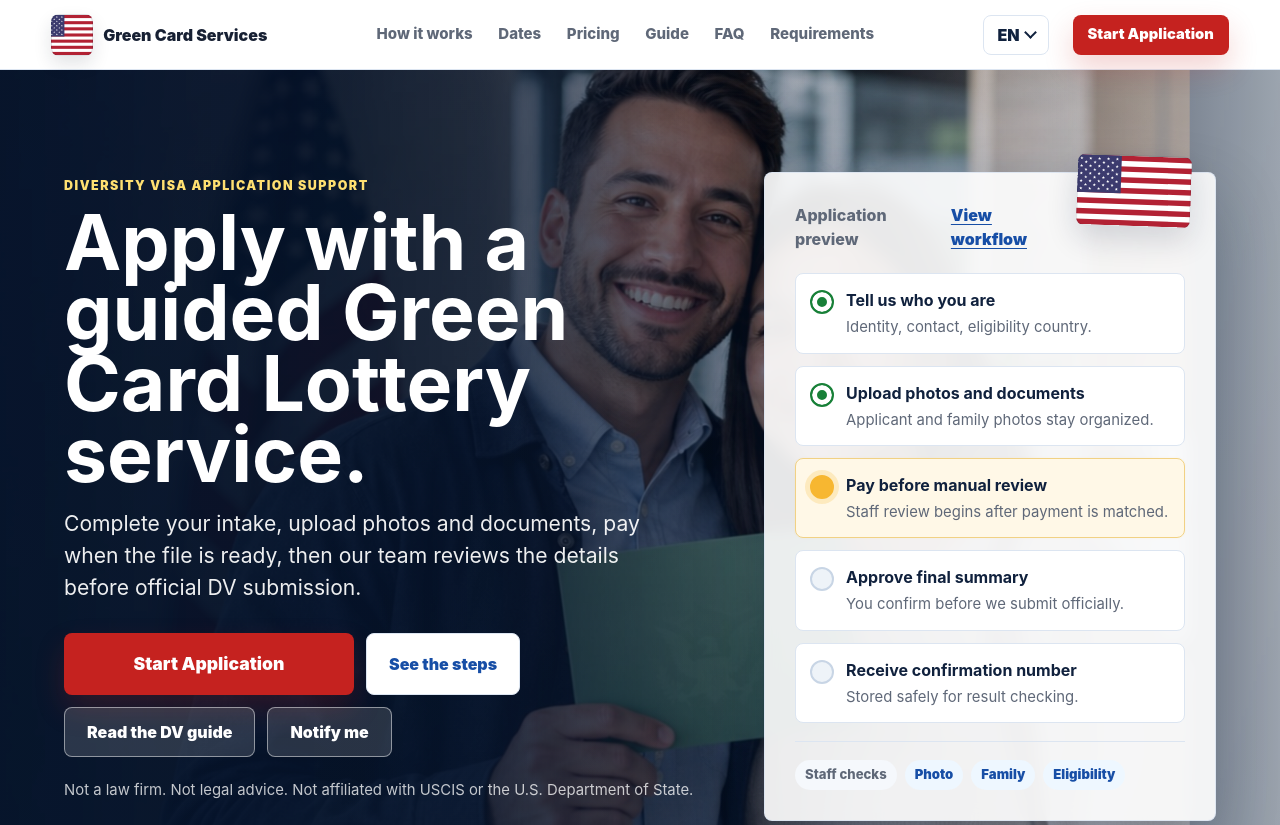
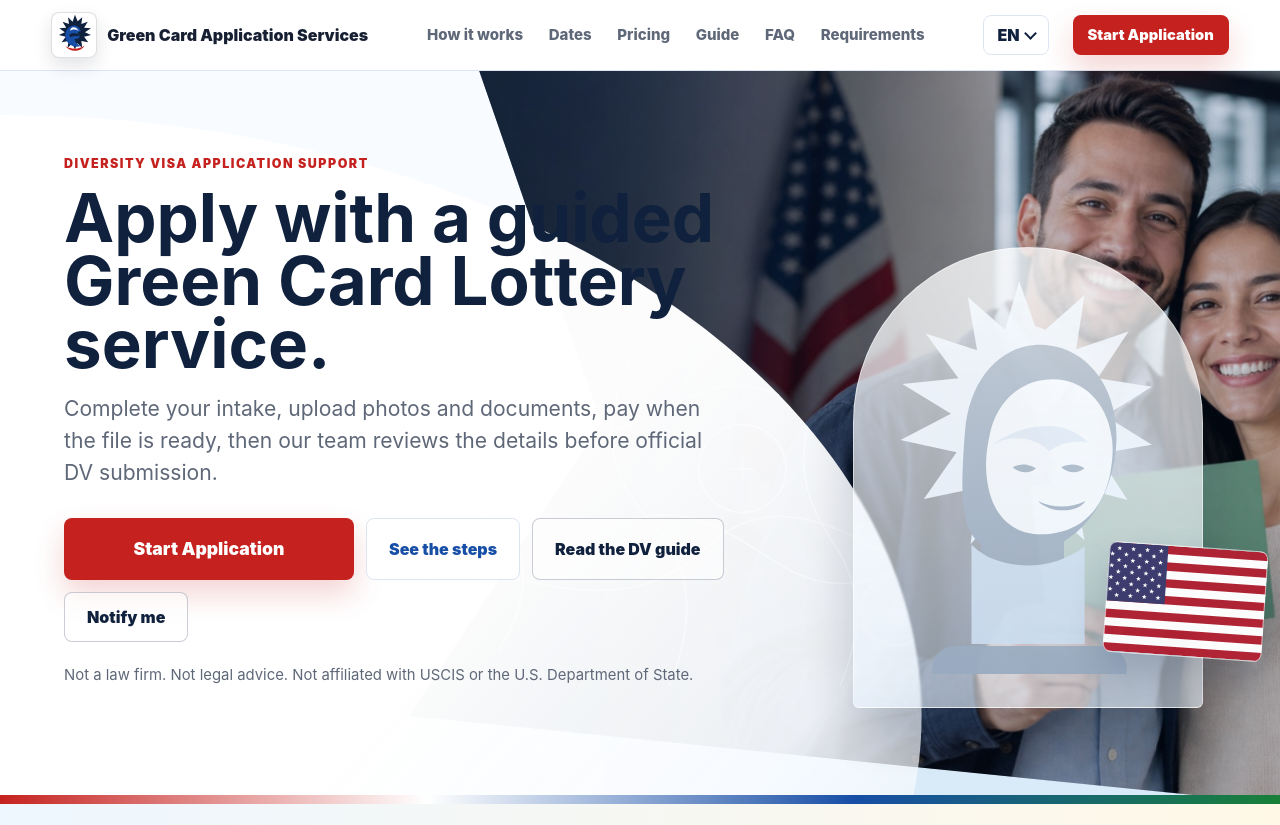
Before and after one commit to lakviat/greencardapplicationservices, a plain HTML site: page index.html in a window 1280 px wide. Shown: the top 825 px of the page. Drawn offline with Linux system fonts and the light colour scheme.

Commit message:
Refresh logo and homepage hero

```diff
--- a/REQUIREMENTS.txt
+++ b/REQUIREMENTS.txt
@@ -81,6 +81,11 @@ Implemented frontend features:
    - Desktop: compact EN dropdown near the Start Application button.
    - Mobile: language links appear inside the Menu panel.
    - Current links point to English/source country pages until real translated routes are created.
+14. Brand/hero refresh:
+   - The header and browser icon now use an original Statue of Liberty head mark instead of the U.S. flag-only square.
+   - The homepage hero application-preview/status card has been removed.
+   - The homepage hero now uses a cleaner white wave, people photo carousel, subtle map-line texture, and Liberty visual direction.
+   - The application section includes a small document-review visual to make the left side feel less empty.
 
 Implemented Google Apps Script files tracked in repo:
 1. scripts/notifications-apps-script.gs
--- a/assets/styles.css
+++ b/assets/styles.css
@@ -71,6 +71,7 @@ a {
   display: inline-flex;
   align-items: center;
   gap: 10px;
+  max-width: min(34vw, 360px);
   font-weight: 900;
   white-space: nowrap;
 }
@@ -79,10 +80,11 @@ a {
   position: relative;
   display: grid;
   place-items: center;
-  width: 42px;
-  height: 42px;
+  flex: 0 0 auto;
+  width: 46px;
+  height: 46px;
   overflow: hidden;
-  background: url("us-flag.svg") center / cover no-repeat;
+  background: url("liberty-mark.svg") center / cover no-repeat;
   border: 1px solid rgba(16, 33, 61, 0.14);
   border-radius: 8px;
   box-shadow: 0 8px 18px rgba(23, 32, 51, 0.12);
@@ -98,6 +100,11 @@ a {
 
 .brand-mark span {
   display: none;
+}
+
+.brand > span:last-child {
+  overflow: hidden;
+  text-overflow: ellipsis;
 }
 
 .site-nav {
@@ -785,7 +792,57 @@ h3 {
   grid-template-columns: minmax(0, 0.8fr) minmax(360px, 1.2fr);
   gap: clamp(28px, 5vw, 70px);
   align-items: start;
-  background: #fff;
+  background:
+    linear-gradient(
+      115deg,
+      rgba(255, 255, 255, 0.94),
+      rgba(255, 255, 255, 0.98)
+    ),
+    url("map-lines.svg") left 6% top 18% / min(760px, 70vw) auto no-repeat,
+    #fff;
+}
+
+.apply-visual-card {
+  display: grid;
+  grid-template-columns: 70px minmax(0, 1fr);
+  gap: 16px;
+  align-items: center;
+  margin-top: 28px;
+  padding: 18px;
+  background:
+    linear-gradient(
+      135deg,
+      rgba(234, 244, 255, 0.82),
+      rgba(255, 248, 231, 0.72)
+    ),
+    #fff;
+  border: 1px solid var(--line);
+  border-radius: 8px;
+  box-shadow: 0 14px 34px rgba(23, 32, 51, 0.08);
+}
+
+.apply-visual-seal {
+  width: 70px;
+  aspect-ratio: 1;
+  background:
+    url("liberty-mark.svg") center / 86% no-repeat,
+    #fff;
+  border: 1px solid rgba(16, 33, 61, 0.1);
+  border-radius: 8px;
+  box-shadow: 0 10px 22px rgba(23, 32, 51, 0.1);
+}
+
+.apply-visual-card strong {
+  display: block;
+  color: var(--navy);
+  font-size: 1.05rem;
+}
+
+.apply-visual-card span {
+  display: block;
+  margin-top: 4px;
+  color: var(--muted);
+  font-weight: 750;
 }
 
 .notice-box {
@@ -1856,6 +1913,15 @@ small {
 }
 
 @media (max-width: 1100px) {
+  .site-nav {
+    display: none;
+  }
+
+  .mobile-menu {
+    display: block;
+    justify-self: end;
+  }
+
   .process-grid,
   .benefit-grid,
   .faq-grid,
@@ -1949,6 +2015,7 @@ small {
   }
 
   .brand {
+    max-width: calc(100vw - 138px);
     font-size: 0.98rem;
   }
 
@@ -2140,11 +2207,15 @@ small {
 .hero-dashboard {
   position: relative;
   display: grid;
-  grid-template-columns: minmax(0, 1.12fr) minmax(320px, 0.78fr);
-  gap: clamp(24px, 4vw, 56px);
-  min-height: 680px;
-  padding: clamp(54px, 8vw, 104px) clamp(18px, 5vw, 72px);
-  background: #08182d;
+  grid-template-columns: minmax(0, 1fr);
+  gap: clamp(18px, 3vw, 44px);
+  min-height: 660px;
+  align-items: center;
+  padding: clamp(48px, 7vw, 84px) clamp(18px, 5vw, 72px) clamp(66px, 8vw, 104px);
+  overflow: hidden;
+  background:
+    linear-gradient(90deg, #f8fbff 0%, #f8fbff 47%, #d9eaf8 47%, #d9eaf8 100%),
+    #f8fbff;
 }
 
 .hero-dashboard::before {
@@ -2160,39 +2231,54 @@ small {
   position: absolute;
   inset: 0;
   content: "";
+  clip-path: ellipse(72% 82% at 0% 88%);
   background:
     linear-gradient(
-      90deg,
-      rgba(6, 20, 43, 0.93) 0%,
-      rgba(6, 20, 43, 0.78) 38%,
-      rgba(6, 20, 43, 0.18) 64%,
-      rgba(248, 251, 255, 0.62) 100%
+      132deg,
+      rgba(255, 255, 255, 0.99) 0%,
+      rgba(255, 255, 255, 0.99) 48%,
+      rgba(248, 251, 255, 0.94) 72%,
+      rgba(248, 251, 255, 0.08) 100%
     ),
-    linear-gradient(180deg, rgba(6, 20, 43, 0.12), rgba(6, 20, 43, 0.5));
-  z-index: 0;
+    url("map-lines.svg") left 58% bottom 18% / min(680px, 62vw) auto no-repeat;
+  z-index: 1;
 }
 
 .hero-photo-carousel {
   position: absolute;
-  inset: 0;
+  top: 0;
+  right: 0;
+  bottom: 0;
+  width: min(68vw, 1180px);
   z-index: 0;
   overflow: hidden;
-  background: #08182d;
+  background: #d9eaf8;
+  clip-path: polygon(8% 0, 100% 0, 100% 100%, 0 88%, 22% 48%);
+}
+
+.hero-photo-carousel::after {
+  position: absolute;
+  inset: 0;
+  content: "";
+  background:
+    linear-gradient(90deg, rgba(8, 24, 45, 0.3), rgba(8, 24, 45, 0.05) 42%),
+    linear-gradient(180deg, rgba(23, 78, 166, 0.12), rgba(8, 24, 45, 0.18));
+  z-index: 1;
 }
 
 .hero-photo-slide {
   position: absolute;
-  inset: 0 -30% 0 0;
-  background-position: 58% center;
+  inset: 0;
+  background-position: center;
   background-size: cover;
   opacity: 0;
-  transform: translateX(-24%) scale(1.03);
+  filter: saturate(0.92);
+  transform: scale(1.04);
   animation: heroPhotoFade 12s infinite;
 }
 
 .hero-photo-slide.is-second {
-  background-position: 50% center;
-  transform: translateX(-30%) scale(1.03);
+  background-position: 48% center;
   animation-delay: 6s;
 }
 
@@ -2257,174 +2343,68 @@ small {
 .hero-dashboard .hero-content {
   width: auto;
   margin: 0;
-  z-index: 1;
+  max-width: 730px;
+  z-index: 2;
 }
 
 .hero-dashboard h1 {
-  font-size: clamp(3rem, 6vw, 5.7rem);
+  color: var(--navy);
+  font-size: clamp(3rem, 5.25vw, 5.05rem);
+  line-height: 0.94;
 }
 
 .hero-dashboard .button-outline {
-  color: #fff;
-}
-
-.hero-panel {
-  position: relative;
-  z-index: 1;
-  align-self: center;
-  justify-self: end;
-  width: min(100%, 520px);
-  padding: clamp(20px, 3vw, 30px);
-  background: rgba(255, 255, 255, 0.9);
-  border: 1px solid rgba(220, 229, 241, 0.9);
-  border-radius: 8px;
-  box-shadow: 0 28px 70px rgba(16, 33, 61, 0.24);
-  backdrop-filter: blur(8px);
-}
-
-.hero-panel::before {
-  position: absolute;
-  top: -18px;
-  right: 24px;
-  width: 112px;
-  height: 70px;
+  color: var(--navy);
+  background: rgba(255, 255, 255, 0.6);
+  border-color: rgba(16, 33, 61, 0.22);
+}
+
+.hero-dashboard .hero-copy {
+  max-width: 650px;
+  color: var(--muted);
+}
+
+.hero-dashboard .micro-disclaimer {
+  color: var(--muted);
+}
+
+.hero-dashboard .eyebrow {
+  color: var(--red);
+}
+
+.hero-liberty {
+  position: absolute;
+  right: clamp(22px, 6vw, 96px);
+  bottom: clamp(48px, 8vw, 96px);
+  z-index: 2;
+  width: min(31vw, 350px);
+  aspect-ratio: 0.76;
+  background:
+    linear-gradient(
+      180deg,
+      rgba(255, 255, 255, 0.78),
+      rgba(234, 244, 255, 0.62)
+    ),
+    url("liberty-head.svg") center / 86% auto no-repeat;
+  border: 1px solid rgba(255, 255, 255, 0.54);
+  border-radius: 999px 999px 34px 34px;
+  box-shadow: 0 24px 54px rgba(16, 33, 61, 0.2);
+  opacity: 0.98;
+  backdrop-filter: blur(1px);
+}
+
+.hero-liberty::after {
+  position: absolute;
+  right: -18%;
+  bottom: 11%;
+  width: 45%;
+  aspect-ratio: 1.44;
   content: "";
   background: url("us-flag.svg") center / cover no-repeat;
-  border: 1px solid rgba(16, 33, 61, 0.12);
+  border: 1px solid rgba(255, 255, 255, 0.64);
   border-radius: 8px;
-  box-shadow: 0 12px 30px rgba(16, 33, 61, 0.16);
-  transform: rotate(2deg);
-}
-
-.panel-topline {
-  display: flex;
-  justify-content: space-between;
-  gap: 16px;
-  margin-bottom: 22px;
-  padding-right: 128px;
-  color: var(--muted);
-  font-weight: 850;
-}
-
-.panel-topline strong,
-.panel-topline a {
-  color: var(--blue);
-  font-weight: 950;
-  text-decoration: underline;
-  text-underline-offset: 3px;
-}
-
-.status-list {
-  display: grid;
-  gap: 12px;
-}
-
-.status-row {
-  position: relative;
-  display: grid;
-  grid-template-columns: 24px minmax(0, 1fr);
-  gap: 12px;
-  padding: 14px;
-  color: inherit;
-  background: #fff;
-  border: 1px solid var(--line);
-  border-radius: 8px;
-  transition:
-    transform 160ms ease,
-    box-shadow 160ms ease,
-    border-color 160ms ease;
-}
-
-.status-row:hover {
-  transform: translateY(-2px);
-  border-color: rgba(23, 78, 166, 0.28);
-  box-shadow: 0 12px 28px rgba(23, 32, 51, 0.09);
-}
-
-.status-row > span {
-  width: 24px;
-  height: 24px;
-  margin-top: 2px;
-  background: #eef3f8;
-  border: 2px solid #c8d5e5;
-  border-radius: 50%;
-}
-
-.status-row.is-done > span {
-  background: #188038;
-  border-color: #188038;
-  box-shadow: inset 0 0 0 5px #fff;
-}
-
-.status-row.is-current {
-  border-color: #f1d184;
-  background: #fff8e7;
-  animation: currentStepPulse 2.2s ease-in-out infinite;
-}
-
-.status-row.is-current > span {
-  background: var(--gold);
-  border-color: var(--gold);
-  box-shadow: 0 0 0 5px rgba(247, 183, 49, 0.22);
-}
-
-.status-row strong {
-  display: block;
-  color: var(--navy);
-}
-
-.status-row p {
-  margin: 4px 0 0;
-  color: var(--muted);
-  font-size: 0.93rem;
-}
-
-.panel-proof {
-  display: flex;
-  flex-wrap: wrap;
-  gap: 8px;
-  margin-top: 18px;
-  padding-top: 18px;
-  border-top: 1px solid var(--line);
-}
-
-.panel-proof span,
-.panel-proof b,
-.panel-proof a {
-  display: inline-flex;
-  min-height: 30px;
-  align-items: center;
-  padding: 0 10px;
-  border-radius: 999px;
-  font-size: 0.82rem;
-}
-
-.panel-proof span {
-  color: var(--muted);
-  background: #f5f8fc;
-  font-weight: 850;
-}
-
-.panel-proof b,
-.panel-proof a {
-  color: var(--blue);
-  background: #eef7ff;
-  font-weight: 900;
-}
-
-.panel-proof a:hover {
-  background: #dcecff;
-}
-
-@keyframes currentStepPulse {
-  0%,
-  100% {
-    box-shadow: 0 0 0 0 rgba(247, 183, 49, 0);
-  }
-
-  50% {
-    box-shadow: 0 0 0 7px rgba(247, 183, 49, 0.18);
-  }
+  box-shadow: 0 18px 36px rgba(16, 33, 61, 0.16);
+  transform: rotate(4deg);
 }
 
 .trust-strip {
@@ -2710,18 +2690,25 @@ small {
 
   .hero-dashboard {
     min-height: auto;
+    padding-block: 54px 96px;
+    background: #f8fbff;
   }
 
   .hero-dashboard::after {
+    clip-path: ellipse(110% 72% at 42% 85%);
     background:
       linear-gradient(
         180deg,
-        rgba(6, 20, 43, 0.78) 0%,
-        rgba(6, 20, 43, 0.7) 42%,
-        rgba(6, 20, 43, 0.84) 70%,
-        rgba(248, 251, 255, 0.92) 100%
+        rgba(255, 255, 255, 0.88) 0%,
+        rgba(255, 255, 255, 0.94) 52%,
+        rgba(255, 255, 255, 0.98) 100%
       ),
-      linear-gradient(90deg, rgba(6, 20, 43, 0.72), rgba(6, 20, 43, 0.18) 100%);
+      url("map-lines.svg") left 50% bottom 6% / 780px auto no-repeat;
+  }
+
+  .hero-photo-carousel {
+    width: 100%;
+    clip-path: polygon(0 0, 100% 0, 100% 58%, 0 82%);
   }
 
   .hero-photo-slide {
@@ -2738,8 +2725,10 @@ small {
     background-position: 61% top;
   }
 
-  .hero-panel {
-    align-self: stretch;
+  .hero-liberty {
+    width: min(48vw, 270px);
+    margin: -18px auto 0;
+    opacity: 0.82;
   }
 
   .toc {
@@ -2750,23 +2739,23 @@ small {
 @media (max-width: 620px) {
   .hero-dashboard {
     min-height: calc(100svh - 96px);
-    padding-block: 46px 72px;
+    padding-block: 42px 82px;
   }
 
   .hero-dashboard h1 {
-    font-size: clamp(2.55rem, 14vw, 3.9rem);
+    font-size: clamp(2.45rem, 13vw, 3.7rem);
   }
 
   .hero-dashboard::after {
+    clip-path: ellipse(132% 76% at 38% 86%);
     background:
       linear-gradient(
         180deg,
-        rgba(6, 20, 43, 0.44) 0%,
-        rgba(6, 20, 43, 0.52) 32%,
-        rgba(6, 20, 43, 0.64) 66%,
-        rgba(6, 20, 43, 0.78) 100%
+        rgba(255, 255, 255, 0.84) 0%,
+        rgba(255, 255, 255, 0.93) 48%,
+        rgba(255, 255, 255, 0.99) 100%
       ),
-      linear-gradient(90deg, rgba(6, 20, 43, 0.68), rgba(6, 20, 43, 0.12) 100%);
+      url("map-lines.svg") center bottom / 620px auto no-repeat;
   }
 
   .hero-photo-slide.is-first {
@@ -2791,16 +2780,8 @@ small {
     justify-content: stretch;
   }
 
-  .panel-topline {
-    padding-right: 0;
-    padding-top: 64px;
-  }
-
-  .hero-panel::before {
-    left: 20px;
-    right: auto;
-    width: 96px;
-    height: 58px;
+  .hero-liberty {
+    display: none;
   }
 }
 
--- a/index.html
+++ b/index.html
@@ -49,16 +49,13 @@
       content="default-src 'self'; script-src 'self'; style-src 'self' 'unsafe-inline'; img-src 'self' data: blob:; connect-src 'self' https://script.google.com https://script.googleusercontent.com; object-src 'none'; base-uri 'self'; form-action 'self' https://buy.stripe.com https://script.google.com; upgrade-insecure-requests"
     />
     <title>Green Card Application Services</title>
-    <link rel="icon" href="assets/favicon.svg" type="image/svg+xml" />
+    <link rel="icon" href="assets/liberty-mark.svg" type="image/svg+xml" />
     <link
       rel="preload"
       href="assets/images/hero/green-card-family.jpg"
       as="image"
     />
-    <link
-      rel="stylesheet"
-      href="assets/styles.css?v=20260701-language-switcher"
-    />
+    <link rel="stylesheet" href="assets/styles.css?v=20260702-liberty-hero" />
   </head>
   <body>
     <header class="site-header">
@@ -70,7 +67,7 @@
         <span class="brand-mark" aria-hidden="true">
           <span></span>
         </span>
-        <span>Green Card Services</span>
+        <span>Green Card Application Services</span>
       </a>
       <nav class="site-nav" aria-label="Primary navigation">
         <a href="how-it-works.html">How it works</a>
@@ -177,55 +174,7 @@
           <span></span>
           <span></span>
         </div>
-        <div class="hero-panel" aria-label="Application progress preview">
-          <div class="panel-topline">
-            <span>Application preview</span>
-            <a href="how-it-works.html">View workflow</a>
-          </div>
-          <div class="status-list">
-            <a class="status-row is-done" href="#apply">
-              <span></span>
-              <div>
-                <strong>Tell us who you are</strong>
-                <p>Identity, contact, eligibility country.</p>
-              </div>
-            </a>
-            <a class="status-row is-done" href="requirements.html">
-              <span></span>
-              <div>
-                <strong>Upload photos and documents</strong>
-                <p>Applicant and family photos stay organized.</p>
-              </div>
-            </a>
-            <a class="status-row is-current" href="#pricing">
-              <span></span>
-              <div>
-                <strong>Pay before manual review</strong>
-                <p>Staff review begins after payment is matched.</p>
-              </div>
-            </a>
-            <a class="status-row" href="how-it-works.html#confirmation">
-              <span></span>
-              <div>
-                <strong>Approve final summary</strong>
-                <p>You confirm before we submit officially.</p>
-              </div>
-            </a>
-            <a class="status-row" href="how-it-works.html#confirmation">
-              <span></span>
-              <div>
-                <strong>Receive confirmation number</strong>
-                <p>Stored safely for result checking.</p>
-              </div>
-            </a>
-          </div>
-          <div class="panel-proof">
-            <span>Staff checks</span>
-            <a href="requirements.html">Photo</a>
-            <a href="guide.html#family">Family</a>
-            <a href="guide.html#eligibility">Eligibility</a>
-          </div>
-        </div>
+        <div class="hero-liberty" aria-hidden="true"></div>
       </section>
 
       <section class="dream-note">
@@ -532,6 +481,16 @@
             Before submitting, review the
             <a href="requirements.html">photo and document requirements</a>.
           </p>
+          <div class="apply-visual-card" aria-hidden="true">
+            <div class="apply-visual-seal"></div>
+            <div>
+              <strong>Document review desk</strong>
+              <span
+                >Passport or ID, photo, family details, package,
+                follow-up.</span
+              >
+            </div>
+          </div>
         </div>
 
         <form class="intake-form" id="intakeForm">
```
Also changed, not shown: common-mistakes.html (+3 -6 lines), eligible-countries.html (+3 -6 lines), faq.html (+3 -6 lines), green-card-lottery-kazakhstan.html (+3 -6 lines), green-card-lottery-kyrgyzstan.html (+3 -6 lines), green-card-lottery-tajikistan.html (+3 -6 lines), green-card-lottery-uzbekistan.html (+3 -6 lines), guide.html (+3 -6 lines), how-it-works.html (+3 -6 lines), language-country-support.html (+3 -6 lines), living-in-usa.html (+3 -6 lines), married-couples.html (+3 -6 lines), requirements.html (+3 -6 lines), resources.html (+3 -6 lines), 3 more files.
